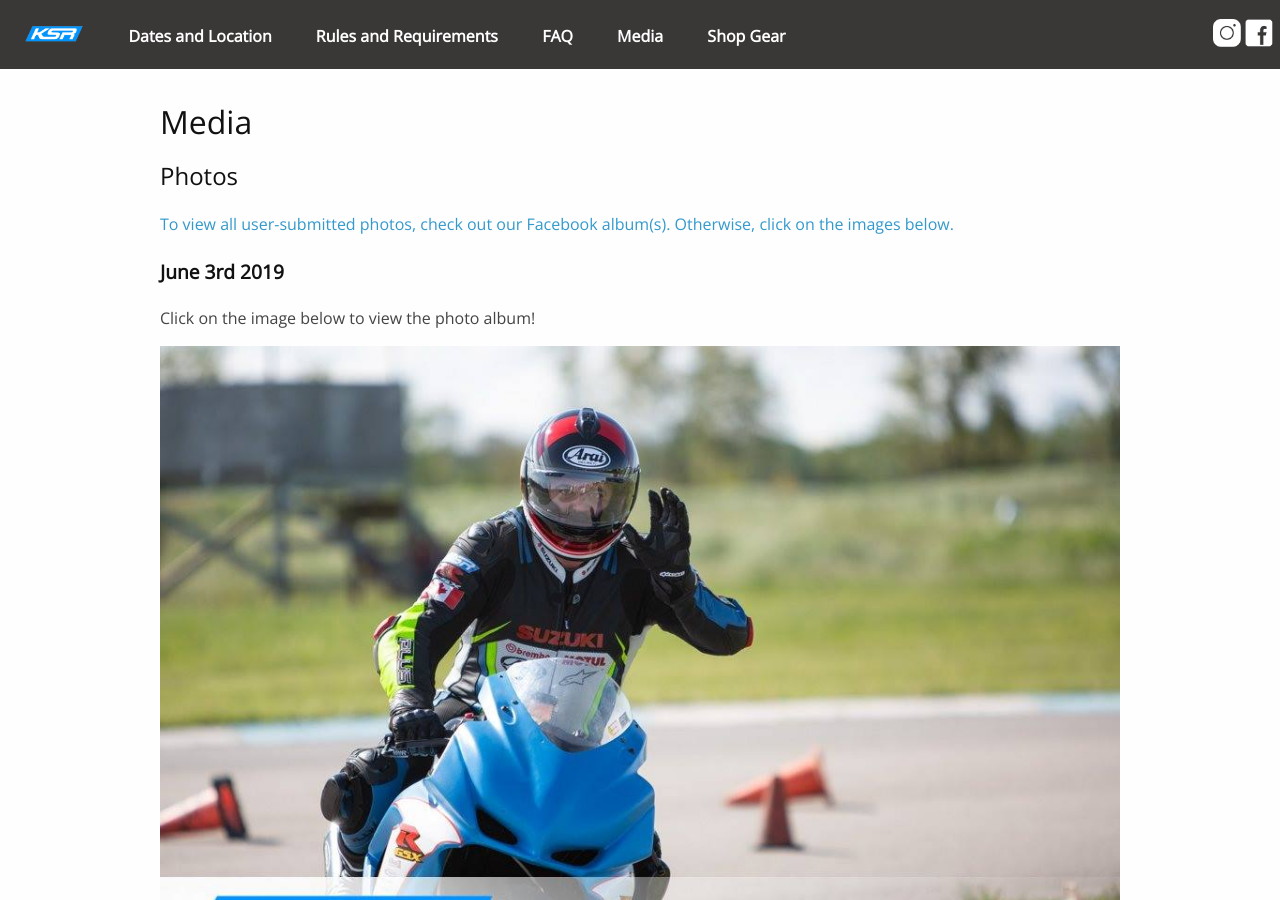
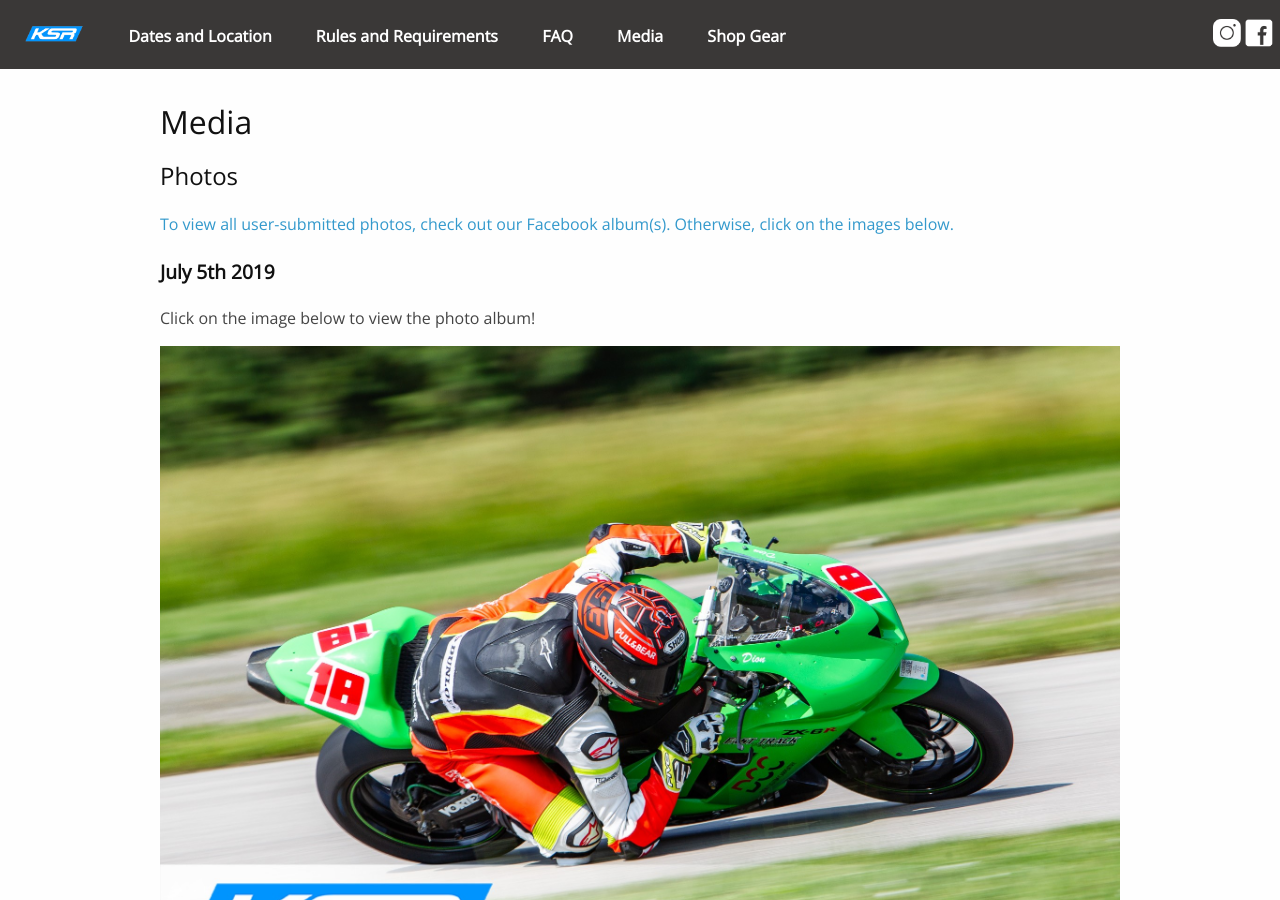
Before and after one commit to kwsportracing/site, a Jekyll site: the page built from docs/media.md, in a window 1280 px wide and 900 px high. Built offline with Jekyll 4.4.1, drawn with Linux system fonts in a browser that asks for light colours; nearby versions of some CDN libraries.

Commit message:
Add july 5th photo album

```diff
--- a/docs/media.md
+++ b/docs/media.md
@@ -9,6 +9,13 @@
 ### Photos
 
 [To view all user-submitted photos, check out our Facebook album(s). Otherwise, click on the images below.](https://www.facebook.com/groups/kwsportracing/photos/?filter=albums)
+
+
+#### July 5th 2019
+
+Click on the image below to view the photo album!
+
+[![20190705](/img/gallery/20190705.jpg)](https://www.facebook.com/media/set/?set=oa.2347240018880515)
 
 #### June 3rd 2019
 
```
Also changed, not shown: img/gallery/20190705.jpg (added).
